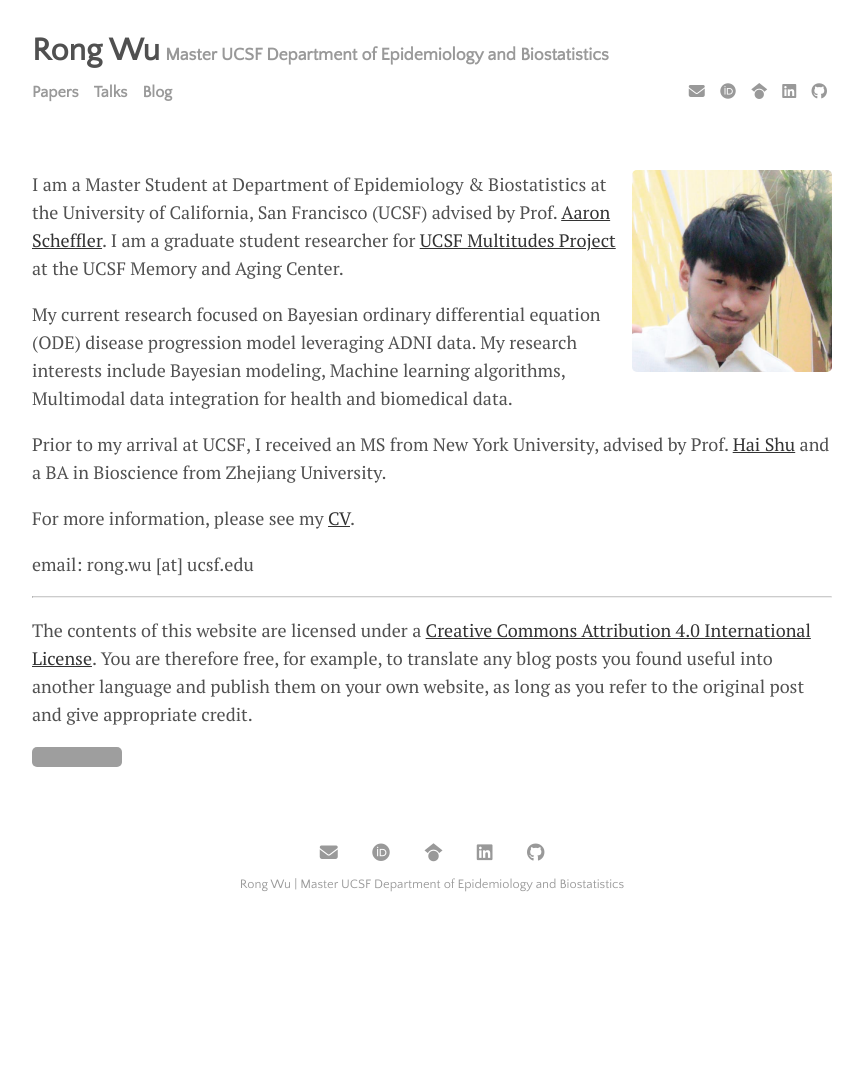
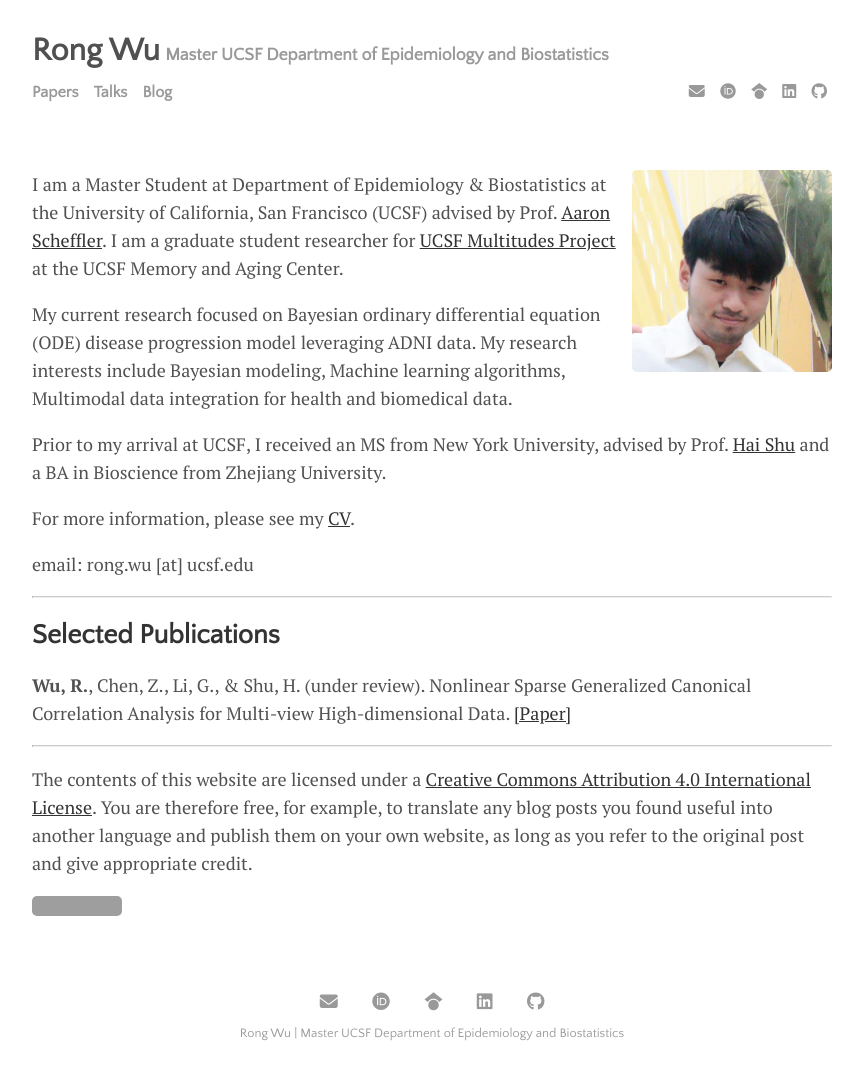
Before and after one commit to Rows21/Rows21.github.io, a Jekyll site: the page index.html, which Jekyll copies as it is, in a window 1280 px wide. Shown: the whole page, without its empty margins (208-1071 px from the left). Built offline with Jekyll 4.4.1, drawn with Linux system fonts in a browser that asks for light colours; before the commit the page ends 930 px from its top, so only the background shows below that; grey boxes are pictures that could not be loaded.

Commit message:
Update index.html

```diff
--- a/index.html
+++ b/index.html
@@ -120,6 +120,14 @@
 
 <p>email: rong.wu [at] ucsf.edu</p>
 
+<hr />
+
+<h2>Selected Publications</h2>
+
+<p><strong>Wu, R.</strong>, Chen, Z., Li, G., &amp; Shu, H. (under review). Nonlinear Sparse Generalized Canonical Correlation Analysis for Multi-view High-dimensional Data. <a href="https://arxiv.org/abs/2502.18756">[Paper]</a></p>
+
+
+
 <!-- <img src="../assets/img/logo.png" width="150" align="left" style="padding: 0px 5px 0px 0px;"> -->
 <!-- I began my academic journey in Graz, Austria, where I studied Psychology and Philosophy. Dissatisfied with both, I looked for a more formal way to study the human mind and behaviour and ended up in Tübingen, Germany, pursuing a Masters degree in Cognitive Science.
 
```
